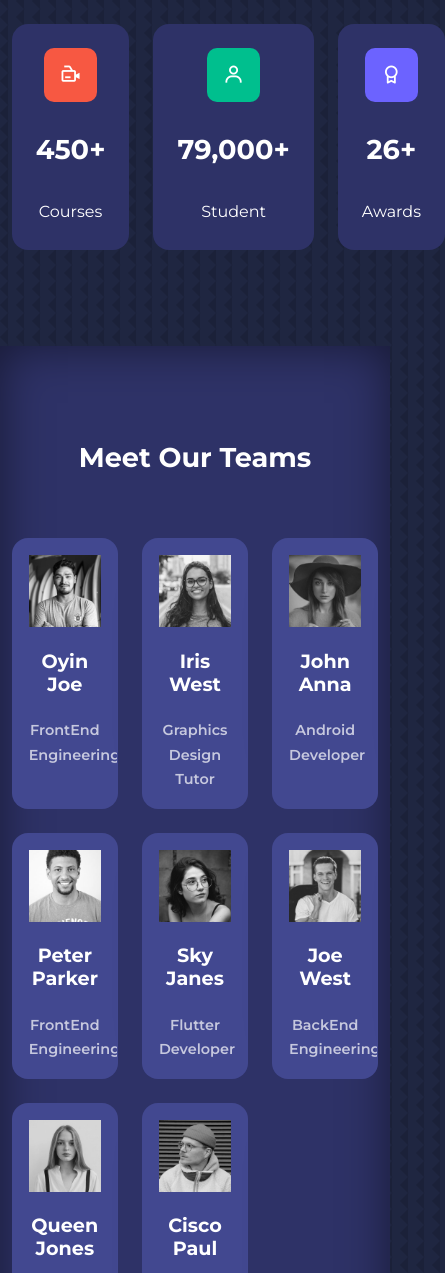
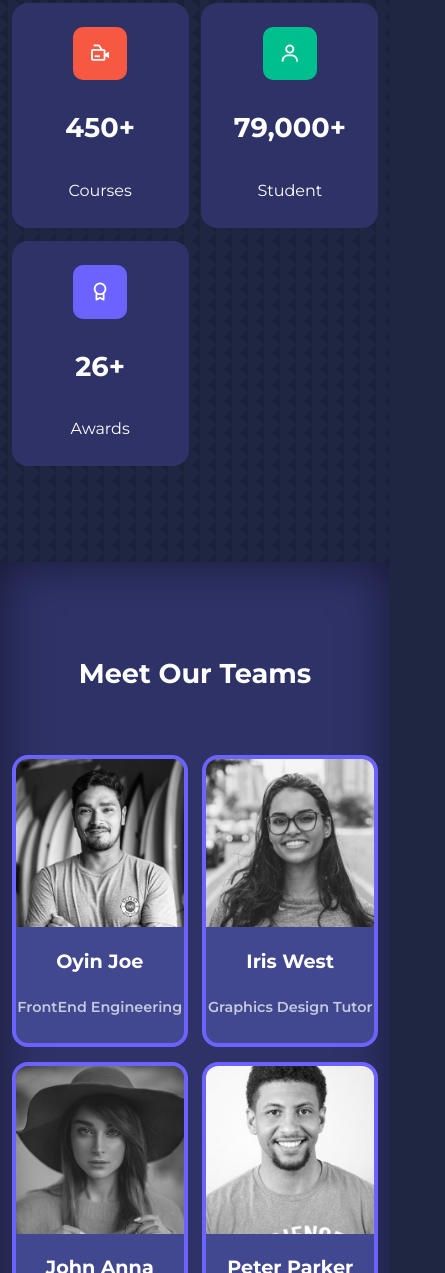
Before and after one commit to JoeTechx/Edusitex, a plain HTML site: page about.html in a window 390 px wide. Shown: the part 727-2000 px from the top of the page, 445 px wide, since content can reach past the window. Drawn offline with nearby package versions, Linux system fonts and the light colour scheme.

Commit message:
phone device

```diff
--- a/assets/css/about.css
+++ b/assets/css/about.css
@@ -118,6 +118,10 @@
   right: 0;
 }
 
+
+.team__member:hover .team__member-image img  {
+	filter: saturate(1);
+}
 /* ============= MEDIA QUERIES (TABLETS) ============== */
 
 @media screen and (max-width: 1024px) {
@@ -148,3 +152,26 @@
     font-size: 0.9rem;
   }
 }
+
+/* ============= MEDIA QUERIES (TABLETS) ============== */
+
+@media screen and (max-width: 600px) {
+.achievements__cards{
+  grid-template-columns: 1fr 1fr;
+  gap: 0.8rem;
+}
+
+.team__container{
+  grid-template-columns: 1fr 1fr;
+  gap: 0.9rem;
+}
+
+.team__member{
+  padding: 0;
+  border: 0.3rem solid var(--color-primary);
+}
+
+.team__member p{
+  margin-bottom: 1.5rem;
+}
+}
--- a/assets/css/style.css
+++ b/assets/css/style.css
@@ -671,6 +671,7 @@ header {
     grid-column: span 4;
     text-align: center;
     margin: auto;
+    width: 82%;
   }
 }
 
```
